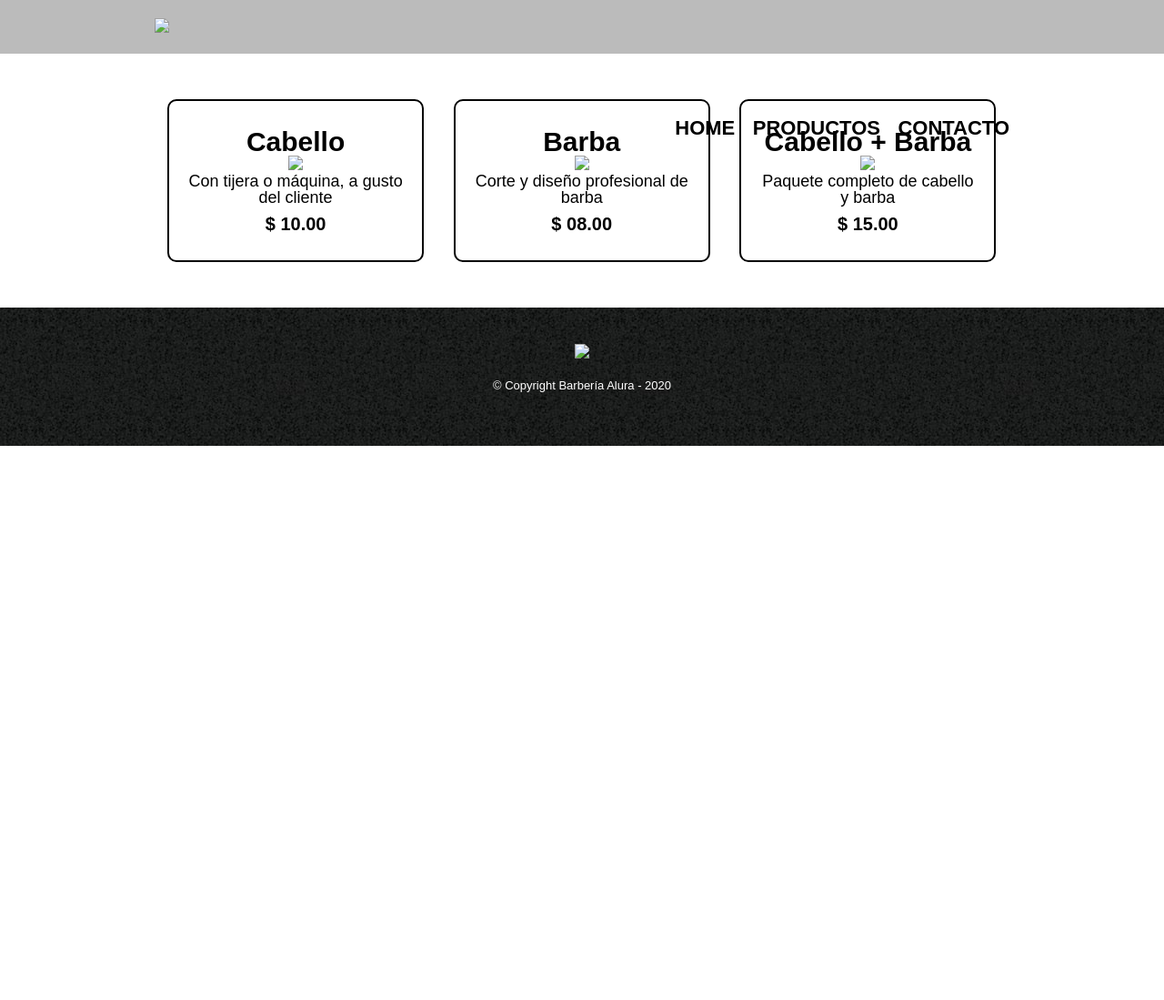
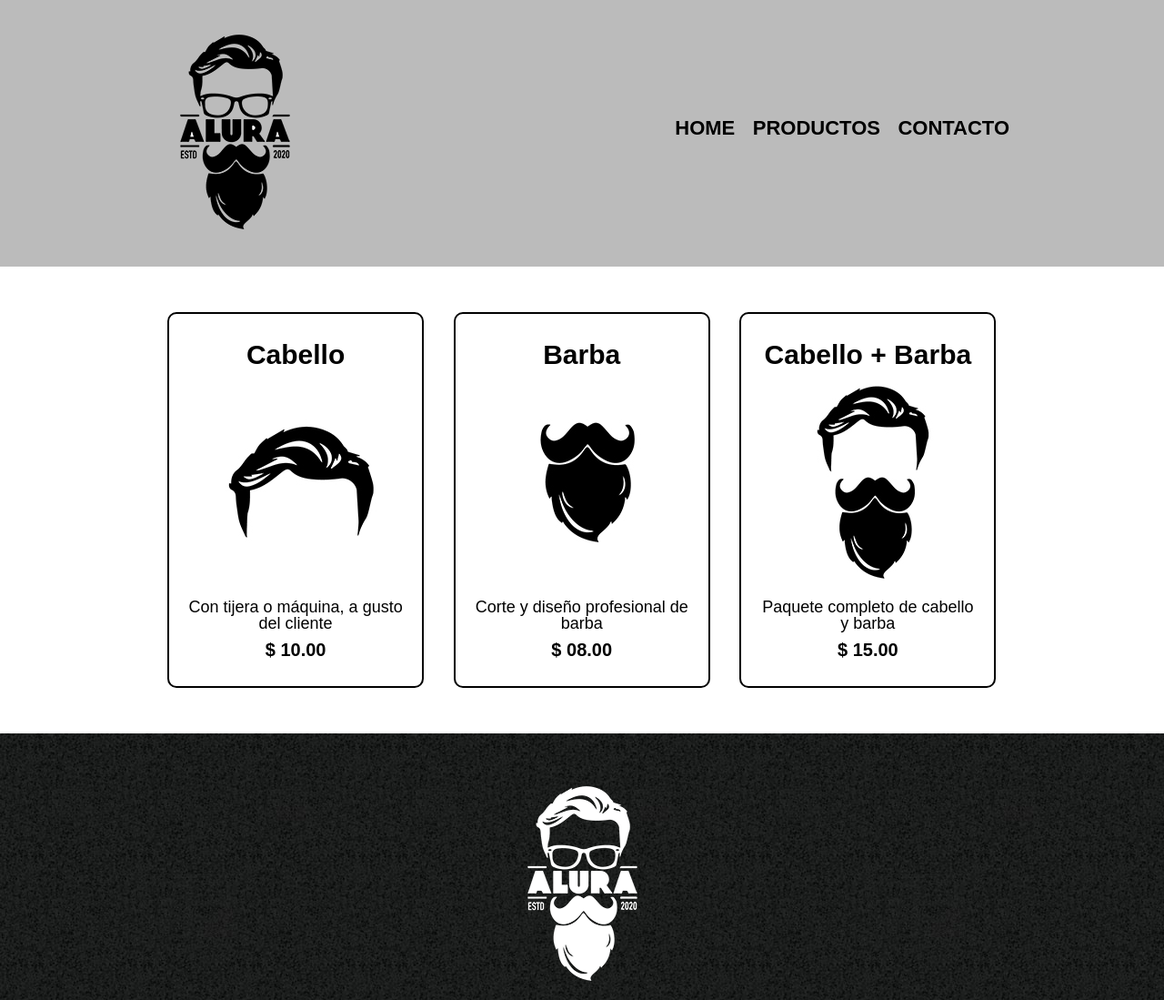
Before and after one commit to LeonardoCamC/Barberia-Alura, a plain HTML site: page productos.html in a window 1280 px wide. Shown: the top 1099 px of the page at 91% size. Before the commit the page ends 800 px from the top, so only its background shows below. Drawn offline with Linux system fonts and the light colour scheme; files whose address does not match are found by name.

Commit message:
Update productos.html

```diff
--- a/productos.html
+++ b/productos.html
@@ -10,7 +10,7 @@
     <body>
         <header>
             <div class="caja">
-                <h1><img src="imagenes/logo.png"></h1>
+                <h1><img src="logo.png"></h1>
                 <nav>
                     <ul>
                         <li><a href="index.html">Home</a></li>
@@ -25,19 +25,19 @@
             <ul class="productos">
                 <li>
                     <h2>Cabello</h2>
-                    <img src="imagenes/cabello.jpg">
+                    <img src="cabello.jpg">
                     <p class="producto-descripcion">Con tijera o máquina, a gusto del cliente</p>
                     <p class="producto-precio">$ 10.00</p>
                 </li>
                 <li>
                     <h2>Barba</h2>
-                    <img src="imagenes/barba.jpg">
+                    <img src="barba.jpg">
                     <p class="producto-descripcion">Corte y diseño profesional de barba</p>
                     <p class="producto-precio">$ 08.00</p>
                 </li>
                 <li>
                     <h2>Cabello + Barba</h2>
-                    <img src="imagenes/cabello+barba.jpg">
+                    <img src="cabello+barba.jpg">
                     <p class="producto-descripcion">Paquete completo de cabello y barba</p>
                     <p class="producto-precio">$ 15.00</p>
                 </li>
@@ -45,7 +45,7 @@
         </main>
 
         <footer>
-            <img src="imagenes/logo-blanco.png">
+            <img src="logo-blanco.png">
             <p class="copyright">&copy Copyright Barbería Alura - 2020</p>
         </footer>
     </body>
```
